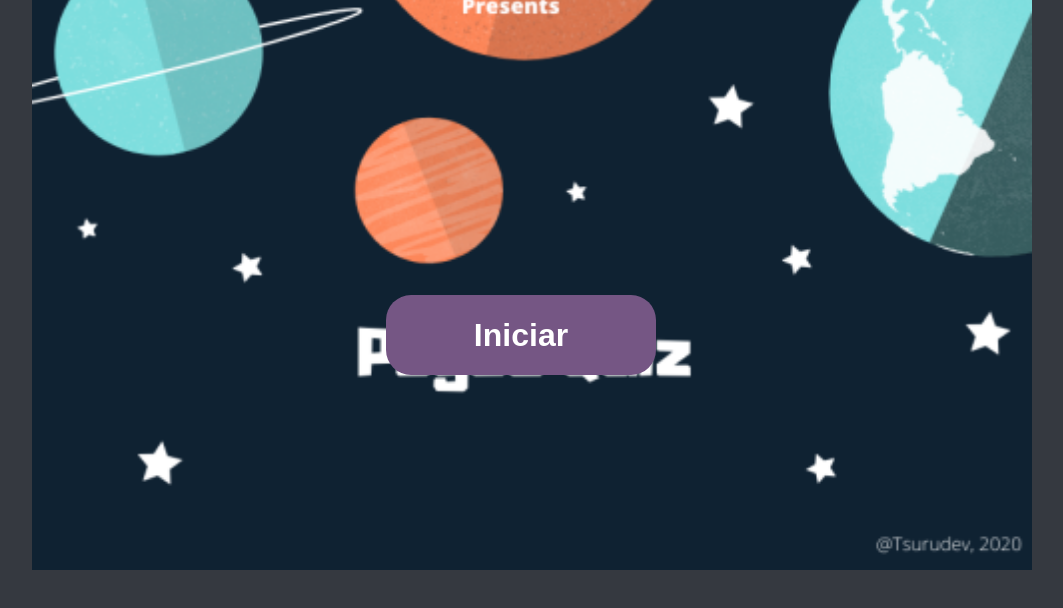
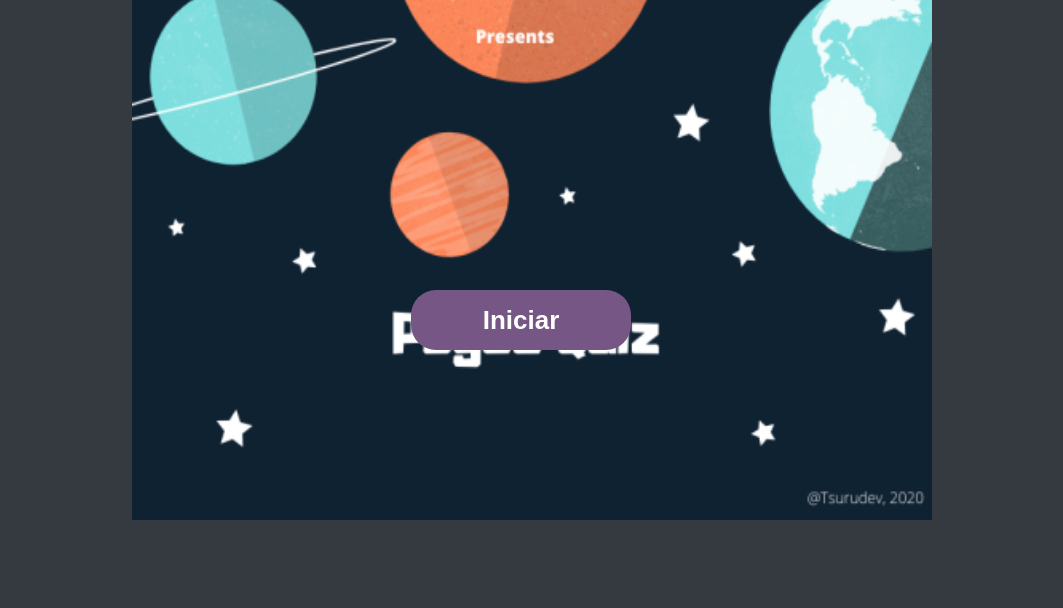
Before and after one commit to walisom360/quiz_project, a React (Create React App) app: page / in a window 1280 px wide. Shown: the top 608 px of the page, without its empty margins (108-1171 px from the left). Built offline with nearby package versions, Linux system fonts and the light colour scheme.

Commit message:
adjusting

```diff
--- a/src/pages/FirstPage/styles.js
+++ b/src/pages/FirstPage/styles.js
@@ -17,8 +17,8 @@ export const Background = styled.div`
   background: url(${props => (props.banner)}) no-repeat;
   background-size: 100% 100%;
 
-  width: 1000px;
-  height: 700px;
+  width: 800px;
+  height: 600px;
 
   object-fit: scale-down;
   z-index: -3;
@@ -42,16 +42,16 @@ export const ButtonNext = styled.button`
     margin-right: 6px;
   }
   border: none;
-  height: 80px;
+  height: 60px;
   border-radius: 25px;
   cursor: pointer;
   color: white;
   background: #755684;
-  width: 270px;
-  font-size: 32px;
+  width: 220px;
+  font-size: 26px;
   font-weight: bold;
   position:absolute;
-  margin-top:550px;
+  margin-top:520px;
   outline: none;
   margin-left: 10px;
   margin-right: 32px;
```
